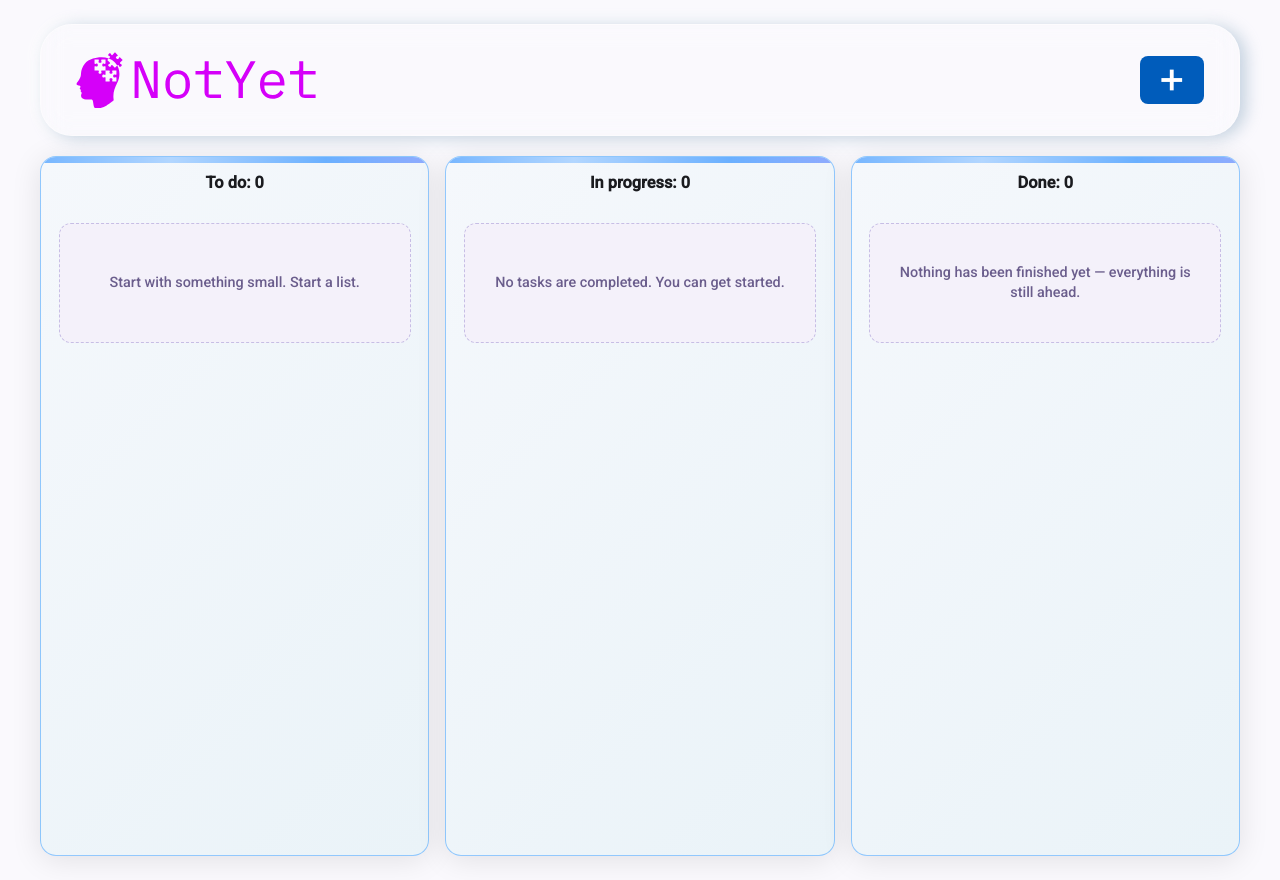
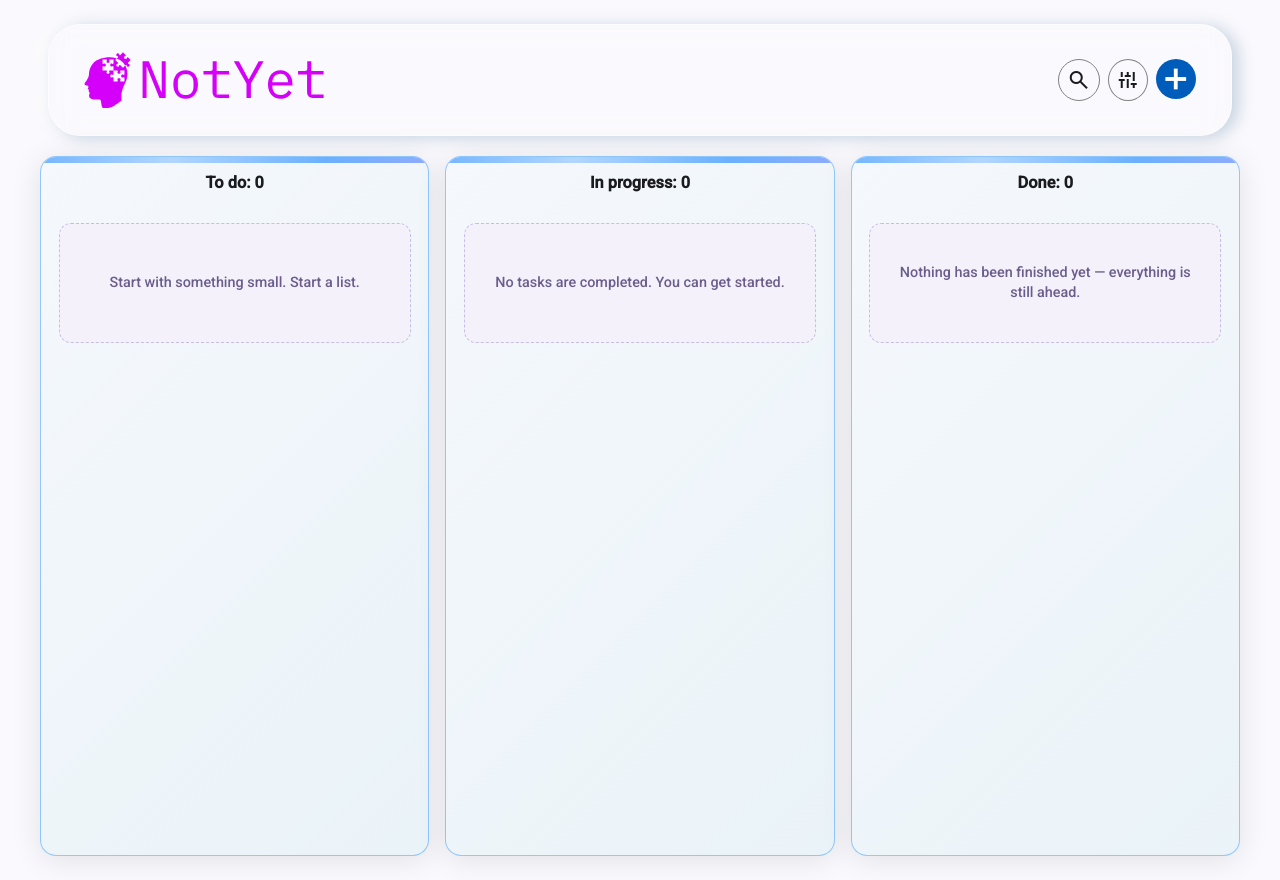
Before and after one commit to duvit/not-yet-to-do-app, an Angular app: page / in a window 1280 px wide. Built offline with nearby package versions, Linux system fonts and the light colour scheme.

Commit message:
feat/added basic logic

```diff
--- a/package.json
+++ b/package.json
@@ -23,7 +23,6 @@
   },
   "private": true,
   "dependencies": {
-    "@angular/cdk": "^20.2.12",
     "@angular/common": "^20.3.0",
     "@angular/compiler": "^20.3.0",
     "@angular/core": "^20.3.0",
--- /dev/null
+++ b/src/app/core/filters-menu/filters-menu.html
@@ -0,0 +1,11 @@
+<mat-dialog-content>
+  <div class="filters-menu">
+    <div>sort</div>
+    <div>filter</div>
+    <div>chips</div>
+    <div>statistic</div>
+  </div>
+</mat-dialog-content>
+<mat-dialog-actions>
+  <button matButton mat-dialog-close class="cancel-btn">X</button>
+</mat-dialog-actions>
--- /dev/null
+++ b/src/app/core/filters-menu/filters-menu.scss
@@ -0,0 +1,18 @@
+.filters-menu {
+  position: static;
+  bottom: 0;
+  width: 100%;
+  max-height: 60vh;
+  background: white;
+  border-radius: 16px 16px 0 0;
+  padding: 16px;
+  box-shadow: 0 -6px 24px rgba(0, 0, 0, 0.2);
+
+  display: flex;
+  flex-direction: column;
+  animation-duration: 0.25s;
+}
+
+.mdc-dialog__content {
+  padding: 0;
+}
--- /dev/null
+++ b/src/app/core/filters-menu/filters-menu.ts
@@ -0,0 +1,23 @@
+import { ChangeDetectionStrategy, Component, inject } from '@angular/core';
+import { MatButtonModule } from '@angular/material/button';
+import {
+  MatDialogActions,
+  MatDialogClose,
+  MatDialogContent,
+  MatDialogRef,
+} from '@angular/material/dialog';
+
+@Component({
+  selector: 'app-filters-menu',
+  imports: [MatButtonModule, MatDialogClose, MatDialogActions, MatDialogContent],
+  templateUrl: './filters-menu.html',
+  styleUrl: './filters-menu.scss',
+  changeDetection: ChangeDetectionStrategy.OnPush,
+})
+export class FiltersMenu {
+  readonly dialogRef = inject(MatDialogRef<FiltersMenu>);
+
+  close(): void {
+    this.dialogRef.close();
+  }
+}
--- a/src/app/core/layout/header/header.html
+++ b/src/app/core/layout/header/header.html
@@ -3,8 +3,24 @@
     <img src="/logo.svg" alt="Logo" class="header__logo" />
   </div>
 
-  <div class="add-task-btn-wrapper">
-    <button class="add-task-btn" matButton="filled" (click)="openDialog('80ms', '80ms')">
+  <div class="header-bar">
+    <div class="search-bar" #searchBar>
+      <span class="material-symbols-outlined search-bar__icon" (click)="toogleSearch()">
+        search
+      </span>
+      <input
+        type="text"
+        placeholder="Search task"
+        class="search-bar__input"
+        [class.open]="isSearchOpen()"
+      />
+    </div>
+
+    <button class="filters-btn" (click)="openFiltersMenu('80ms', '80ms')">
+      <span class="material-symbols-outlined"> instant_mix </span>
+    </button>
+
+    <button class="add-task-btn" matButton="filled" (click)="openAddTask('80ms', '80ms')">
       <span class="add-task-btn__icon"><span class="material-symbols-outlined"> add </span></span>
       <span class="add-task-btn__text">Add new task</span>
     </button>
--- a/src/app/core/layout/header/header.scss
+++ b/src/app/core/layout/header/header.scss
@@ -2,40 +2,70 @@
 
 .header {
   @include glass;
-  width: 100%;
-  height: 7rem;
+  position: relative;
   display: flex;
-  flex-direction: column;
-  justify-content: center;
+  justify-content: space-between;
   align-items: center;
   border-radius: 2rem;
-  padding-top: 1.2rem;
+  padding: 0.5rem 1rem;
   box-shadow: rgba(136, 165, 191, 0.48) 6px 2px 16px 0px,
     rgba(255, 255, 255, 0.8) -6px -2px 16px 0px;
 
   &__logo {
     width: 120px;
-    height: auto;
+    height: 100%;
+    flex-shrink: 1;
   }
 
-  .add-task-btn-wrapper {
-    padding: 1.1rem 0;
+  .header-bar {
+    display: flex;
+    justify-content: end;
+    gap: 0.5rem;
 
-    .add-task-btn {
-      width: 100vw;
-      border-radius: 0;
+    .search-bar {
+      display: flex;
+      align-items: center;
+      border: 1px solid grey;
+      border-radius: 2rem;
 
-      &__text {
-        line-height: 2rem;
-        font-size: 1.2rem;
-        font-weight: 800;
+      &:has(.search-bar__input.open) {
+        padding: 0 0.5rem;
       }
 
       &__icon {
-        position: absolute;
-        top: 50%;
-        transform: translate(-2rem, -50%);
-        margin-right: 8px;
+        display: grid;
+        place-items: center;
+        aspect-ratio: 1/1;
+        width: 40px;
+      }
+
+      &__input {
+        display: none;
+        outline: none;
+      }
+
+      &__input.open {
+        display: inline-block;
+      }
+    }
+
+    .filters-btn {
+      aspect-ratio: 1/1;
+      display: grid;
+      place-items: center;
+      width: 40px;
+      padding: 0.25rem;
+      border: 1px solid grey;
+      border-radius: 50%;
+    }
+
+    .add-task-btn {
+      min-width: 0;
+      padding: 4px;
+
+      &__icon {
+        display: flex;
+        align-items: center;
         font-size: 1.5rem;
         font-weight: 800;
 
@@ -43,6 +73,10 @@
           font-weight: 800;
           font-size: 2rem;
         }
+      }
+
+      &__text {
+        display: none;
       }
     }
   }
@@ -96,10 +130,11 @@
         }
 
         .add-task-btn__icon {
+          position: absolute;
+          top: 50%;
+          // transform: translate(-2rem, -50%);
           display: flex;
           align-items: center;
-          position: absolute;
-          top: 50%;
           transform: translateY(-50%);
           margin-right: 0;
           font-size: 2rem;
--- a/src/app/core/layout/header/header.ts
+++ b/src/app/core/layout/header/header.ts
@@ -1,7 +1,8 @@
-import { Component, inject } from '@angular/core';
+import { Component, ElementRef, HostListener, inject, signal, ViewChild } from '@angular/core';
 import { MatDialog } from '@angular/material/dialog';
 import { TaskDialog } from '../../../features/task/ui/tasks-board/ui/dialog/task-dialog';
 import { MatButtonModule } from '@angular/material/button';
+import { FiltersMenu } from '../../filters-menu/filters-menu';
 
 @Component({
   selector: 'app-header',
@@ -12,7 +13,13 @@ import { MatButtonModule } from '@angular/material/button';
 export class Header {
   readonly dialog = inject(MatDialog);
 
-  openDialog(enterAnimationDuration: string, exitAnimationDuration: string): void {
+  public isSearchOpen = signal(false);
+
+  public toogleSearch() {
+    this.isSearchOpen.set(!this.isSearchOpen());
+  }
+
+  openAddTask(enterAnimationDuration: string, exitAnimationDuration: string): void {
     this.dialog.open(TaskDialog, {
       minWidth: '40vw',
       minHeight: '20vh',
@@ -20,4 +27,22 @@ export class Header {
       exitAnimationDuration,
     });
   }
+
+  openFiltersMenu(enterAnimationDuration: string, exitAnimationDuration: string): void {
+    this.dialog.open(FiltersMenu, {
+      minWidth: '40vw',
+      minHeight: '20vh',
+      enterAnimationDuration,
+      exitAnimationDuration,
+    });
+  }
+
+  @ViewChild('searchBar') searchBar!: ElementRef<HTMLTextAreaElement>;
+
+  @HostListener('document:click', ['$event'])
+  public handleClickOutside(event: MouseEvent) {
+    const target = event.target as HTMLElement;
+    const insideSearch = this.searchBar?.nativeElement.contains(target);
+    if (!insideSearch) this.isSearchOpen.set(false);
+  }
 }
--- a/src/app/core/layout/layout/layout.scss
+++ b/src/app/core/layout/layout/layout.scss
@@ -1,3 +1,11 @@
+.container {
+  overflow: hidden;
+
+  .app-header {
+    padding: 0 0.5rem;
+  }
+}
+
 @media (min-width: 768px) {
   .container {
     padding: 1.5rem 2.5rem;
--- a/src/index.html
+++ b/src/index.html
@@ -13,7 +13,7 @@
     <link href="https://fonts.googleapis.com/icon?family=Material+Icons" rel="stylesheet" />
     <link
       rel="stylesheet"
-      href="https://fonts.googleapis.com/css2?family=Material+Symbols+Outlined:opsz,wght,FILL,GRAD@24,400,0,0&icon_names=checkeditcloseadddeletechange_circlearrow_upload_progresscheck_circlecheck_box_outline_blank"
+      href="https://fonts.googleapis.com/css2?family=Material+Symbols+Outlined:opsz,wght,FILL,GRAD@24,400,0,0&icon_names=checkeditcloseadddeletechange_circlearrow_upload_progresscheck_circlecheck_box_outline_blanksearchinstant_mix"
     />
     <link
       href="https://fonts.googleapis.com/css2?family=Roboto:wght@300;400;500&display=swap"
--- a/src/styles.scss
+++ b/src/styles.scss
@@ -124,6 +124,7 @@ body {
   font-family: Roboto, 'Helvetica Neue', sans-serif;
 }
 
+
 .task-card__title-area,
 .task-card__description-area {
   .mdc-text-field {
```
Also changed, not shown: 2 other files (tests, documents, lock files or other folders).
